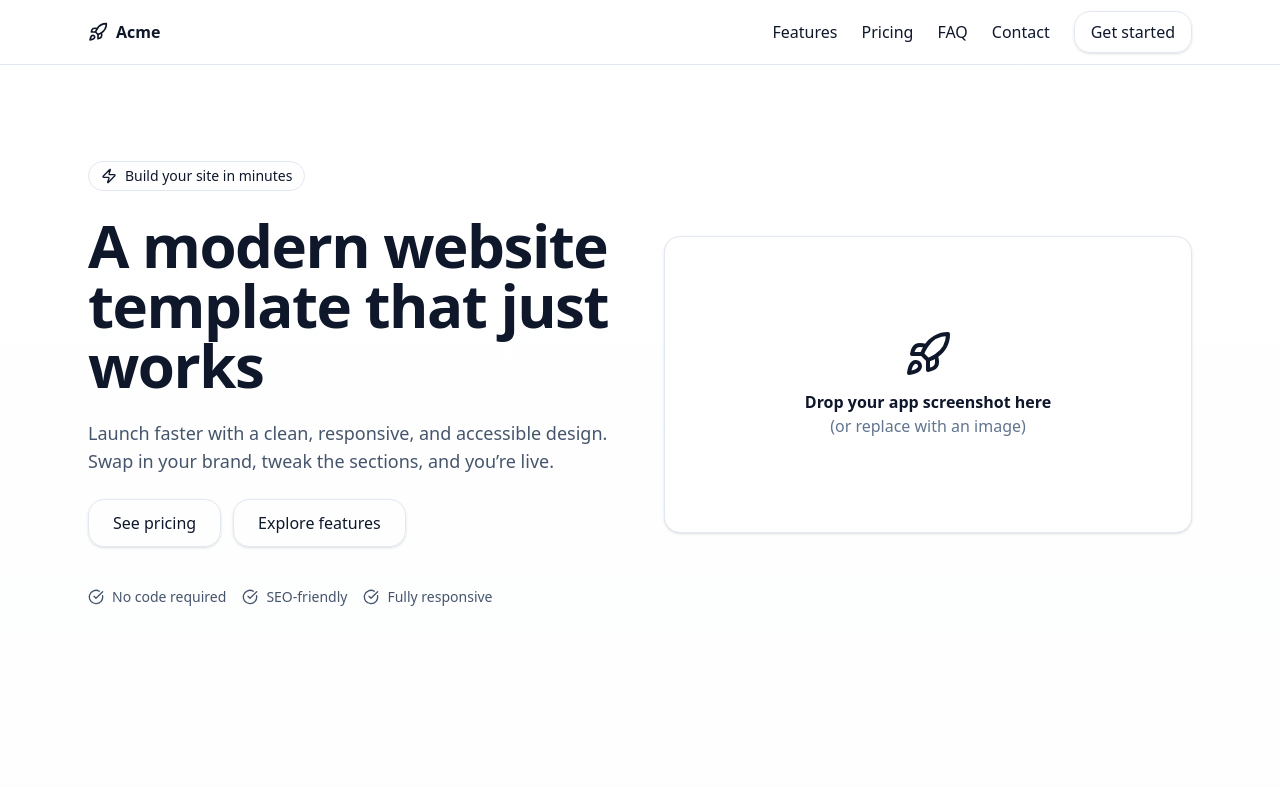
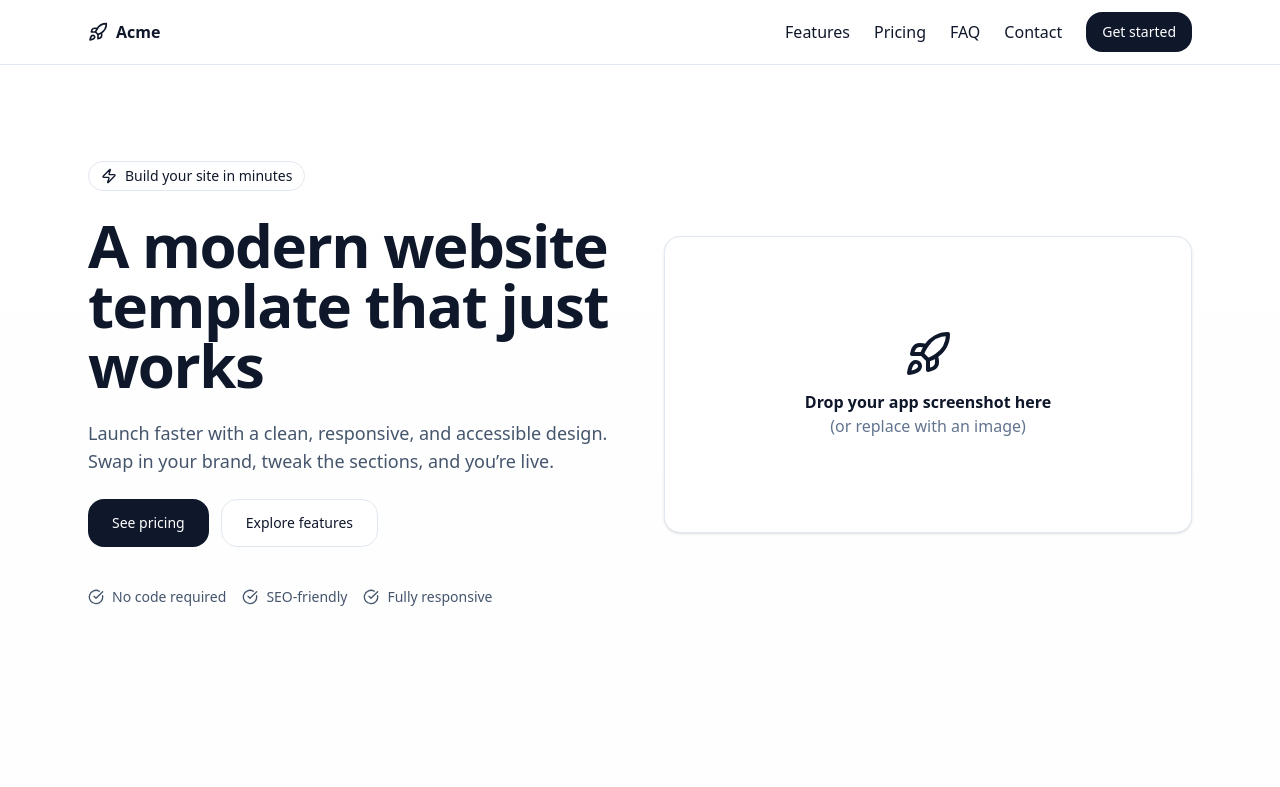
Before and after one commit to IamEndo/site, a Next.js app: page / in a window 1280 px wide. Shown: the top 787 px of the page. Built offline with nearby package versions, Linux system fonts and the light colour scheme.

Commit message:
Update button.tsx

```diff
--- a/components/ui/button.tsx
+++ b/components/ui/button.tsx
@@ -1,14 +1,54 @@
+"use client";
+
 import * as React from "react";
-type Props = React.ButtonHTMLAttributes<HTMLButtonElement> & { asChild?: boolean };
-export const Button = React.forwardRef<HTMLButtonElement, Props>(function Button(
-  { className = "", ...props }, ref
-) {
-  return (
-    <button
-      ref={ref}
-      className={`inline-flex items-center justify-center rounded-2xl px-4 py-2 border border-slate-200 shadow-sm hover:bg-slate-50 ${className}`}
-      {...props}
-    />
-  );
-});
-export default Button;
+import { Slot } from "@radix-ui/react-slot";
+import { cva, type VariantProps } from "class-variance-authority";
+
+function cn(...args: Array<string | undefined>) {
+  return args.filter(Boolean).join(" ");
+}
+
+// Base styles + variants
+const buttonVariants = cva(
+  "inline-flex items-center justify-center gap-2 rounded-2xl text-sm font-medium transition-colors focus-visible:outline-none focus-visible:ring-2 focus-visible:ring-offset-2 disabled:opacity-50 disabled:pointer-events-none h-10 px-4 py-2",
+  {
+    variants: {
+      variant: {
+        default: "bg-slate-900 text-white hover:bg-slate-800",
+        outline:
+          "border border-slate-200 bg-white hover:bg-slate-50 text-slate-900",
+        ghost: "hover:bg-slate-100",
+        link: "underline-offset-4 hover:underline",
+      },
+      size: {
+        sm: "h-9 px-3",
+        md: "h-10 px-4",
+        lg: "h-12 px-6 text-base",
+      },
+    },
+    defaultVariants: {
+      variant: "default",
+      size: "md",
+    },
+  }
+);
+
+export interface ButtonProps
+  extends React.ButtonHTMLAttributes<HTMLButtonElement>,
+    VariantProps<typeof buttonVariants> {
+  asChild?: boolean;
+}
+
+export const Button = React.forwardRef<HTMLButtonElement, ButtonProps>(
+  ({ className, variant, size, asChild, ...props }, ref) => {
+    const Comp: any = asChild ? Slot : "button";
+    return (
+      <Comp
+        ref={ref}
+        className={cn(buttonVariants({ variant, size }), className)}
+        {...props}
+      />
+    );
+  }
+);
+Button.displayName = "Button";
```
